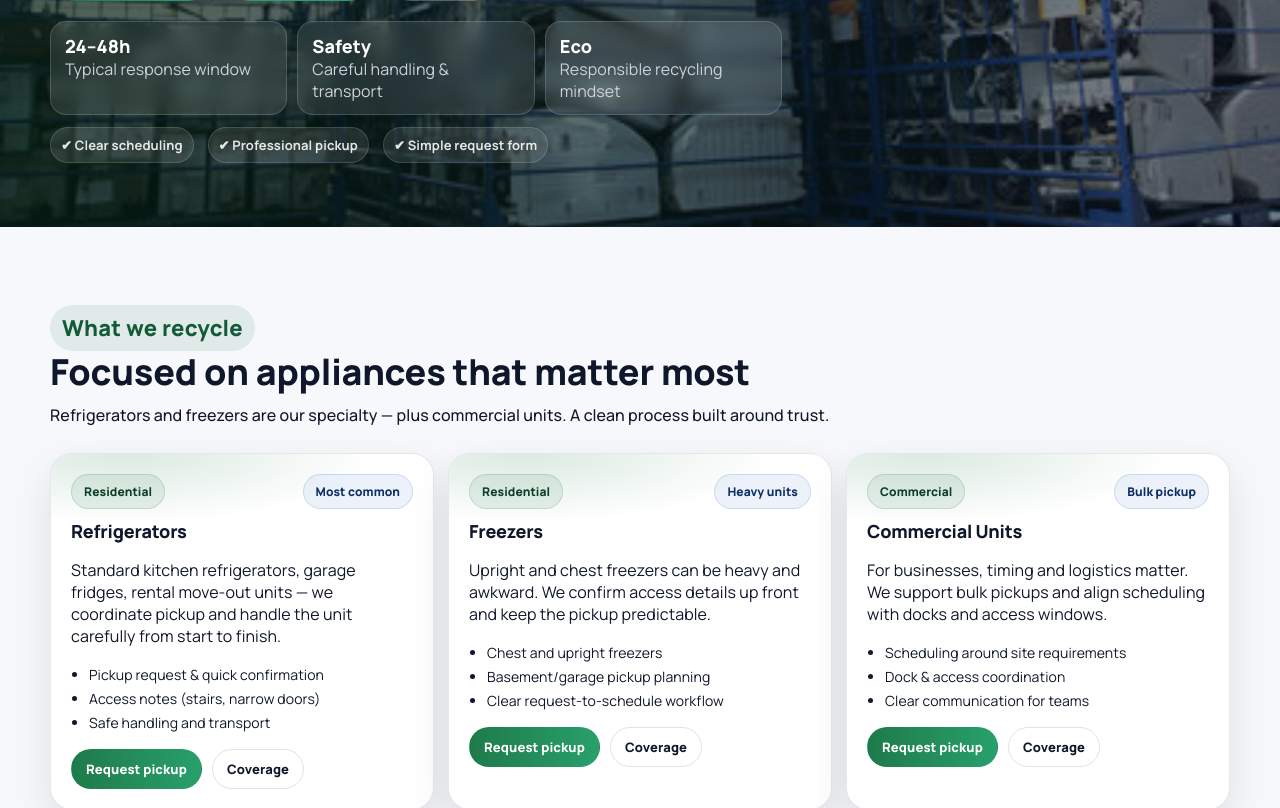
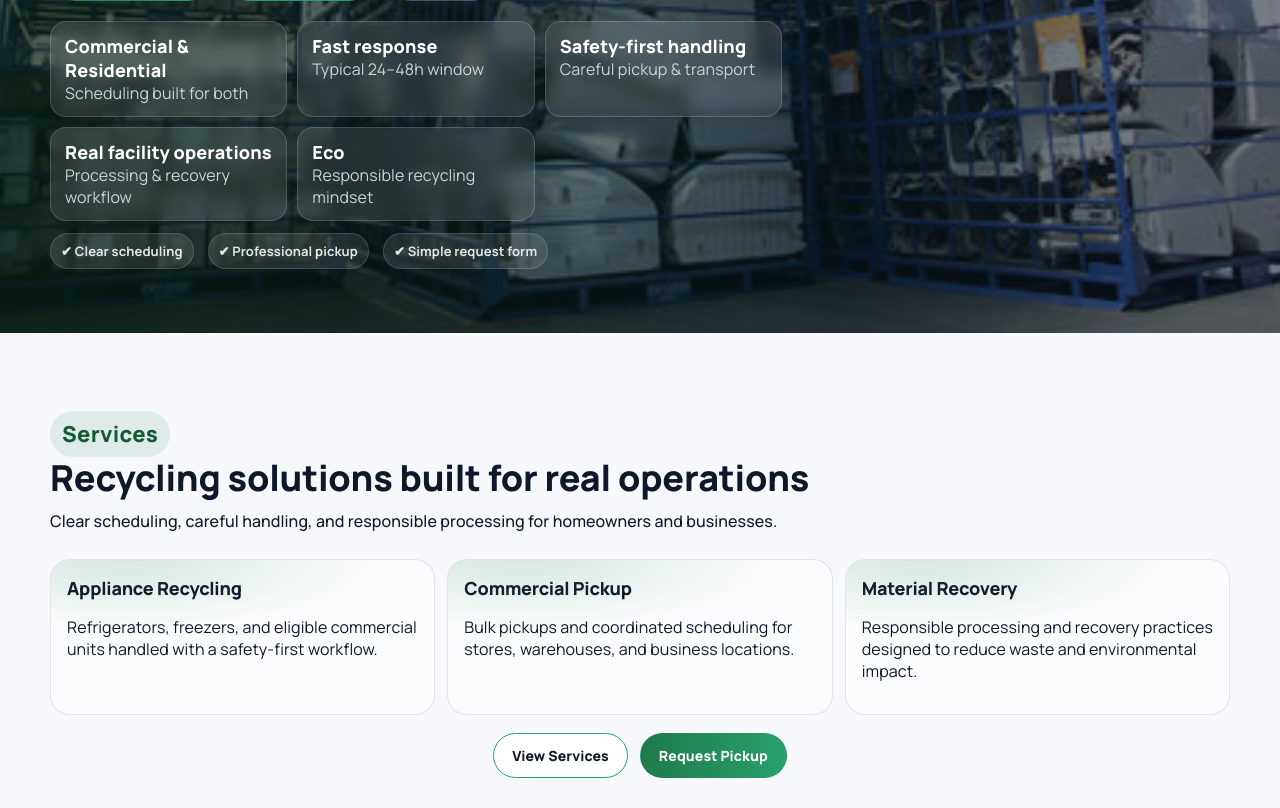
Before and after one commit to rafeekasharaf/key-recycling-website, a React (Vite) app in the folder key-recycling-website/: page / in a window 1280 px wide. Shown: the part 640-1448 px from the top of the page. Built offline with nearby package versions, Linux system fonts and the light colour scheme.

Commit message:
modify home page

```diff
--- a/key-recycling-website/src/pages/Home.jsx
+++ b/key-recycling-website/src/pages/Home.jsx
@@ -103,13 +103,23 @@ export default function Home() {
 
                         <div className="hero-proof premium-proof">
                             <div className="proof proof--card">
-                                <div className="proof-num">24–48h</div>
-                                <div className="muted">Typical response window</div>
+                                <div className="proof-num">Commercial & Residential</div>
+                                <div className="muted">Scheduling built for both</div>
                             </div>
                             <div className="proof proof--card">
-                                <div className="proof-num">Safety</div>
-                                <div className="muted">Careful handling & transport</div>
+                                <div className="proof-num">Fast response</div>
+                                <div className="muted">Typical 24–48h window</div>
                             </div>
+                            <div className="proof proof--card">
+                                <div className="proof-num">Safety-first handling</div>
+                                <div className="muted">Careful pickup & transport</div>
+                            </div>
+
+                            <div className="proof proof--card">
+                                <div className="proof-num">Real facility operations</div>
+                                <div className="muted">Processing & recovery workflow</div>
+                            </div>
+
                             <div className="proof proof--card">
                                 <div className="proof-num">Eco</div>
                                 <div className="muted">Responsible recycling mindset</div>
@@ -124,6 +134,37 @@ export default function Home() {
                     </div>
                 </div>
             </section>
+
+            {/* SERVICES (3-card grid) */}
+            <Section
+                tone="plain"
+                eyebrow="Services"
+                title="Recycling solutions built for real operations"
+                subtitle="Clear scheduling, careful handling, and responsible processing for homeowners and businesses."
+            >
+                <div className="grid-3 reveal" ref={useReveal()}>
+                    <IconCard
+                        icon=""
+                        title="Appliance Recycling"
+                        text="Refrigerators, freezers, and eligible commercial units handled with a safety-first workflow."
+                    />
+                    <IconCard
+                        icon=""
+                        title="Commercial Pickup"
+                        text="Bulk pickups and coordinated scheduling for stores, warehouses, and business locations."
+                    />
+                    <IconCard
+                        icon=""
+                        title="Material Recovery"
+                        text="Responsible processing and recovery practices designed to reduce waste and environmental impact."
+                    />
+                </div>
+
+                <div className="center-row mt-16">
+                    <Button to="/services" variant="secondary" size="md">View Services</Button>
+                    <Button to="/contact" variant="primary" size="md">Request Pickup</Button>
+                </div>
+            </Section>
 
             {/* WHAT WE RECYCLE */}
             <Section
@@ -213,7 +254,7 @@ export default function Home() {
                 tone="soft"
                 eyebrow="Why choose Key Recycling"
                 title="A better recycling experience"
-                subtitle="Modern communication, professional handling, and a process designed to protect the environment. We provides an effective way for consumers and utilities to responsibly recycle household appliances, resulting in improved energy conservation, lower utility bills, and a safer environment. Energy conservation in casinos is gaining importance as operators adopt eco-friendly technologies and efficient systems. Sustainable lighting, temperature controls, and smart appliances reduce environmental impact"
+                subtitle="Professional pickup coordination, safety-first handling, and responsible processing designed to protect the environment."
             >
                 <div className="reveal" ref={whyRef}>
                     <div className="grid-2">
@@ -310,7 +351,7 @@ export default function Home() {
                     {/* RAD PLANT GALLERY */}
                     <div className="plant-block">
                         <div className="plant-head">
-                            <h3 className="h2" style={{ margin: 0 }}>RAD Recycling Plant</h3>
+                            <h3 className="h2" style={{ margin: 0 }}>Inside Our Recycling Facility</h3>
                             <p className="plant-sub">
                                 A look inside the facility where appliances are processed with safety-first handling and responsible material recovery.
                                 These photos highlight real equipment and real operations behind our recycling workflow.
```
